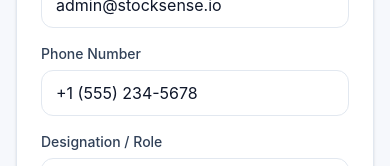
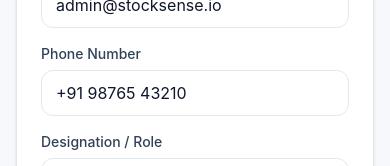
Before and after one commit to himanshu25405422-sketch/Stock_Sense, a React (Vite) app in the folder frontend/: page /profile in a window 390 px wide. Shown: the part 535-701 px from the top of the page. Built offline with nearby package versions, Linux system fonts and the light colour scheme.

Commit message:
feat: change default phone number to Indian format

```diff
--- a/frontend/src/pages/Profile.jsx
+++ b/frontend/src/pages/Profile.jsx
@@ -48,7 +48,7 @@ export default function Profile() {
           <div className="grid gap-4 sm:grid-cols-2">
             <Input label="Full Name" defaultValue={currentUser.full_name || "User Account"} />
             <Input label="Email Address" defaultValue={currentUser.email || "user@stocksense.io"} />
-            <Input label="Phone Number" defaultValue="+1 (555) 234-5678" />
+            <Input label="Phone Number" defaultValue="+91 98765 43210" />
             <Input label="Designation / Role" defaultValue={roleTitle} disabled />
 
             <div className="sm:col-span-2 mt-2">
```
